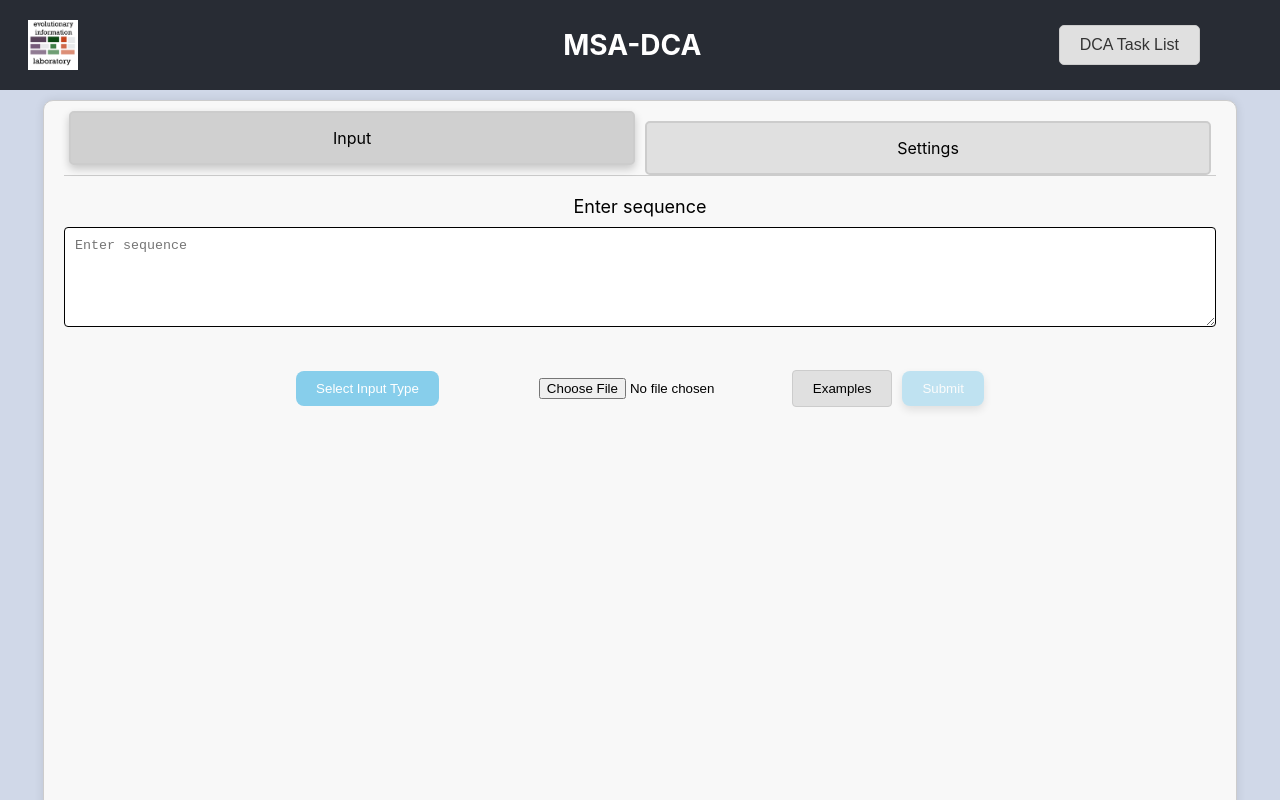
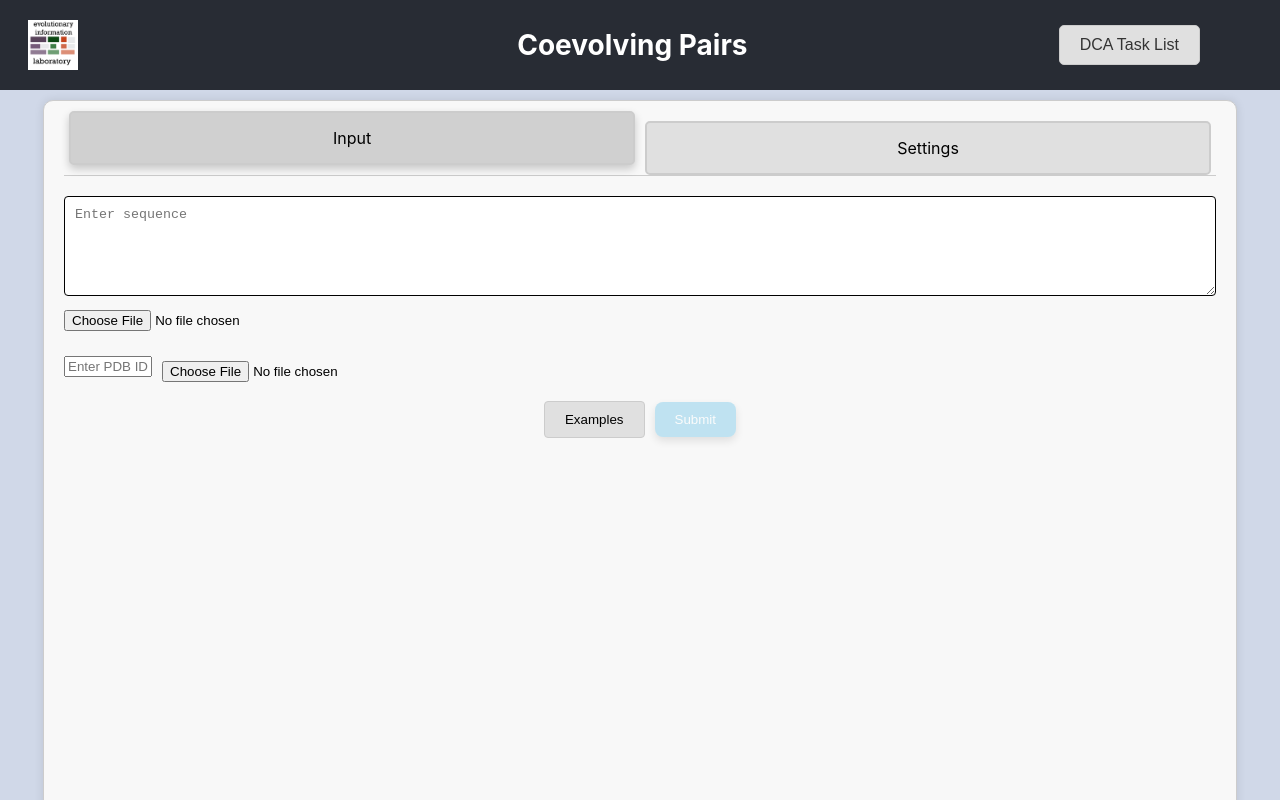
Before and after one commit to utdal/dcaServerFrontend, a React (Create React App) app: page /coevolving-pairs in a window 1280 px wide. Built offline with nearby package versions, Linux system fonts and the light colour scheme.

Commit message:
New PDB ID Changes

```diff
--- a/src/App.js
+++ b/src/App.js
@@ -62,7 +62,7 @@ function App() {
                       <Tile
                         link="/coevolving-pairs"
                         image="..."
-                        title="MSA-DCA"
+                        title="Coevolving Pairs"
                         description="Estimates possible protein structure using pairs of amino acids that tend to evolve together"
                       />
                       <Tile
--- a/src/pages/CoevolvingPairs.js
+++ b/src/pages/CoevolvingPairs.js
@@ -1,4 +1,3 @@
-
 import React, { useState, useRef } from 'react';
 import HomeButton from '../components/HomeButton';
 import { generateMsa, computeDca } from '../backend/api';
@@ -14,13 +13,11 @@ const CoevolvingPairs = () => {
   const [showModal, setShowModal] = useState(false);
   const [selectedFileTypes, setSelectedFileTypes] = useState({ MSA: false, Seed: false }); // Use object to track file types
   const [saveMsaId, setSaveMsaId] = useState(false);
-  const [inputType, setInputType] = useState('Sequence');
-  const [showDropdown, setShowDropdown] = useState(false);
   const existingTab = useRef(null);
+  const [pdbId, setPdbId] = useState('');
 
 
   const validateInput = (value) => value.length >= 3;
-
 
   const handleInputChange = (event) => {
     const value = event.target.value;
@@ -29,6 +26,9 @@ const CoevolvingPairs = () => {
       setIsValid(validateInput(value));
       setShowError(false);
     }
+  };
+const handlePdbIdChange = (event) => {
+  setPdbId(event.target.value);
 };
 
   const handleBlur = () => {
@@ -43,14 +43,6 @@ const CoevolvingPairs = () => {
       setShowError(false);
       setShowExamplesMenu(false);
     }
-  };
-
-  const handleInputTypeChange = (type) => {
-    setInputType(type);
-  };
-
-  const handleDropdownToggle = () => {
-    setShowDropdown(!showDropdown);
   };
 
   const handleTabClick = (tab) => setActiveTab(tab);
@@ -233,33 +225,6 @@ const handleFileTypeChange = (type) => {
       borderColor: showError && !isValid ? 'red' : 'black',
       boxSizing: 'border-box',
     },
-    dropdownButton: {
-      backgroundColor: '#87CEEB',
-      color: 'white',
-      border: 'none',
-      padding: '10px 20px',
-      borderRadius: '8px',
-      cursor: 'pointer',
-      marginTop: '20px',
-      marginRight: '100px',
-    },
-    dropdownMenu: {
-      display: showDropdown ? 'block' : 'none',
-      backgroundColor: '#f1f1f1',
-      boxShadow: '0px 8px 16px rgba(0,0,0,0.2)',
-      position: 'absolute',
-      minWidth: '160px',
-      zIndex: 1,
-    },
-    dropdownOption: {
-      padding: '12px 16px',
-      cursor: 'pointer',
-      backgroundColor: '#fff',
-      borderBottom: '1px solid #ddd',
-    },
-    checkbox: {
-      marginRight: '10px',
-    },
     invalidSequence: {
       color: 'red',
       fontWeight: 'bold',
@@ -389,7 +354,7 @@ return (
     <div style={styles.app}>
       <div style={styles.header}>
         <HomeButton />
-      <span style={styles.headerText}>MSA-DCA</span>
+        <span style={styles.headerText}>Coevolving Pairs</span>
         <button
           style={{
             backgroundColor: '#e0e0e0',
@@ -423,46 +388,20 @@ return (
         </div>
         {activeTab === 'Tab1' && (
           <>
-          <h3 style={{ fontWeight: 'normal', fontSize: '18px', margin: '10px 0' }}>
-  Enter {inputType === 'Sequence' ? 'sequence' : 'PDB ID'}
-</h3>
             <div style={styles.inputContainer}>
               <textarea
                 style={styles.inputTextBox}
-    placeholder={inputType === 'Sequence' ? 'Enter sequence' : 'Enter PDB ID'}
                 value={inputValue}
                 onChange={handleInputChange}
                 onBlur={handleBlur}
+                placeholder="Enter sequence"
               />
+              {showError && !isValid && (
+                <div style={styles.invalidSequence}>
+                  Please enter a valid sequence (at least 3 characters)
                 </div>
-
-<button style={styles.dropdownButton} onClick={handleDropdownToggle}>
-  Select Input Type
-</button>
-<div style={styles.dropdownMenu}>
-  <div style={styles.dropdownOption}>
-    <input
-      type="radio"
-      id="sequence"
-      name="inputType"
-      style={styles.checkbox}
-      checked={inputType === 'Sequence'}
-      onChange={() => handleInputTypeChange('Sequence')}
-    />
-    <label htmlFor="sequence">Sequence</label>
-  </div>
-  <div style={styles.dropdownOption}>
-    <input
-      type="radio"
-      id="pdbid"
-      name="inputType"
-      style={styles.checkbox}
-      checked={inputType === 'PDB ID'}
-      onChange={() => handleInputTypeChange('PDB ID')}
-    />
-    <label htmlFor="pdbid">PDB ID</label>
-  </div>
-</div>
+              )}
+            <div style={{ display: 'flex', alignItems: 'center' }}>
 
               <input
                 type="file"
@@ -470,6 +409,25 @@ return (
                 onChange={handleFileChange}
                 style={styles.fileInput}
               />
+            </div>
+            </div>
+            <div style={{ display: 'flex', alignItems: 'center' }}>
+		<input
+ 		 type="text"
+ 		 value={pdbId}
+ 		onChange={handlePdbIdChange}
+  		maxLength="4"
+  		placeholder="Enter PDB ID"
+  		style={{ width: '80px', marginRight: '10px' }}
+		/>
+
+              <input
+                type="file"
+                accept=".FASTA"
+                onChange={handleFileChange}
+                style={styles.fileInput}
+              />
+            </div>
             <button
               style={styles.button}
               onClick={() => setShowExamplesMenu((prev) => !prev)}
@@ -575,7 +533,7 @@ return (
       )}
     </div>
   );
-};
+}
 
 
 
```
Lines whose indentation alone changed are shown as unchanged.
